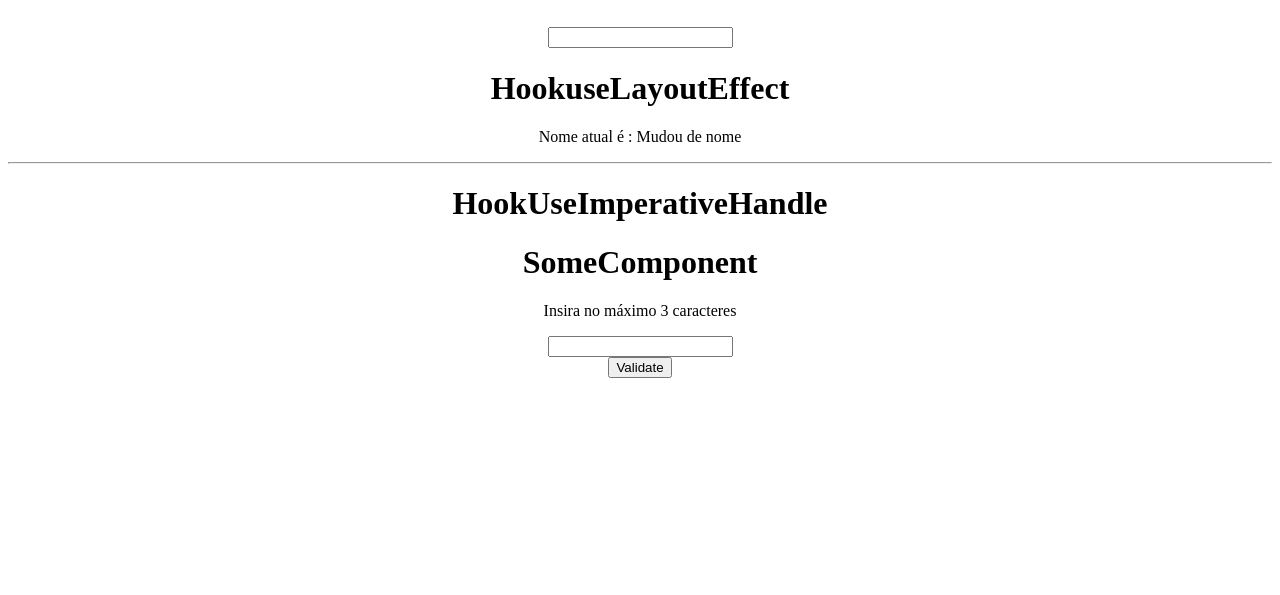
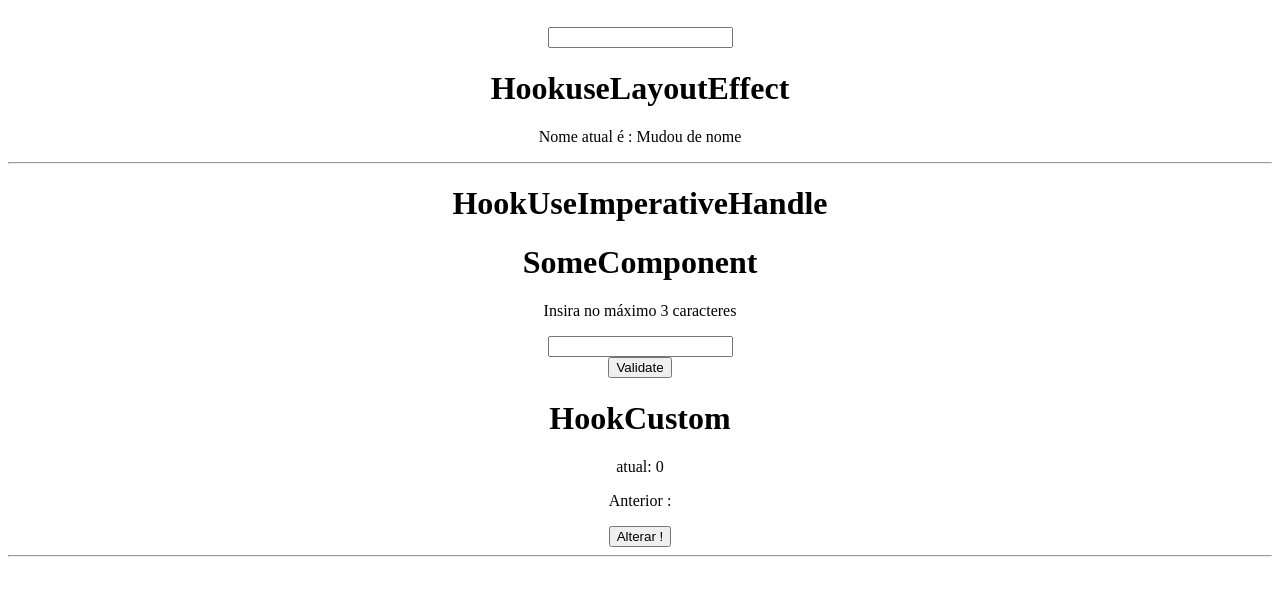
Before and after one commit to Luk3rF7/Curso_React, a React (Create React App) app in the folder intro_hook/: page / in a window 1280 px wide. Shown: the part 1740-2335 px from the top of the page. Built offline with nearby package versions, Linux system fonts and the light colour scheme.

Commit message:
feat: useCustom hooks introducao

```diff
--- /dev/null
+++ b/intro_hook/src/components/HookCustom.js
@@ -0,0 +1,24 @@
+import { useState } from 'react';
+import { usePrevious } from '../hook/usePrevious';
+const HookCustom = () => {
+  const [number, setNumber] = useState(0);
+  const previousValue = usePrevious(number);
+
+  return (
+    <div>
+      <h1>
+        HookCustom
+      </h1>
+      <p>
+        atual: {number}
+      </p>
+      <p>
+        Anterior : {previousValue}
+      </p>
+      <button onClick={() => setNumber(Math.random())}>Alterar !</button>
+      <hr />
+    </div>
+  )
+}
+
+export default HookCustom
--- /dev/null
+++ b/intro_hook/src/hook/usePrevious.js
@@ -0,0 +1,11 @@
+import { useEffect, useRef } from 'react';
+
+export const usePrevious = (value) => {
+  const ref = useRef;
+
+  useEffect(() => {
+    ref.current = value;
+  });
+
+  return ref.current;
+}
--- a/intro_hook/src/page/Home.js
+++ b/intro_hook/src/page/Home.js
@@ -8,6 +8,7 @@ import HookUseCallback from '../components/HookUseCallback';
 import HookUseMemo from '../components/HookUseMemo';
 import HookuseLayoutEffect from '../components/HookuseLayoutEffect';
 import HookUseImperativeHandle from '../components/HookUseImperativeHandle';
+import HookCustom from '../components/HookCustom';
 
 const Home = () => {
   const { contextValue } = useContext(SomeContext)
@@ -26,6 +27,7 @@ const Home = () => {
       <HookUseMemo />
       <HookuseLayoutEffect />
       <HookUseImperativeHandle />
+      <HookCustom />
     </div>
   )
 }
```
Also changed, not shown: 2 other files (tests, documents, lock files or other folders).
